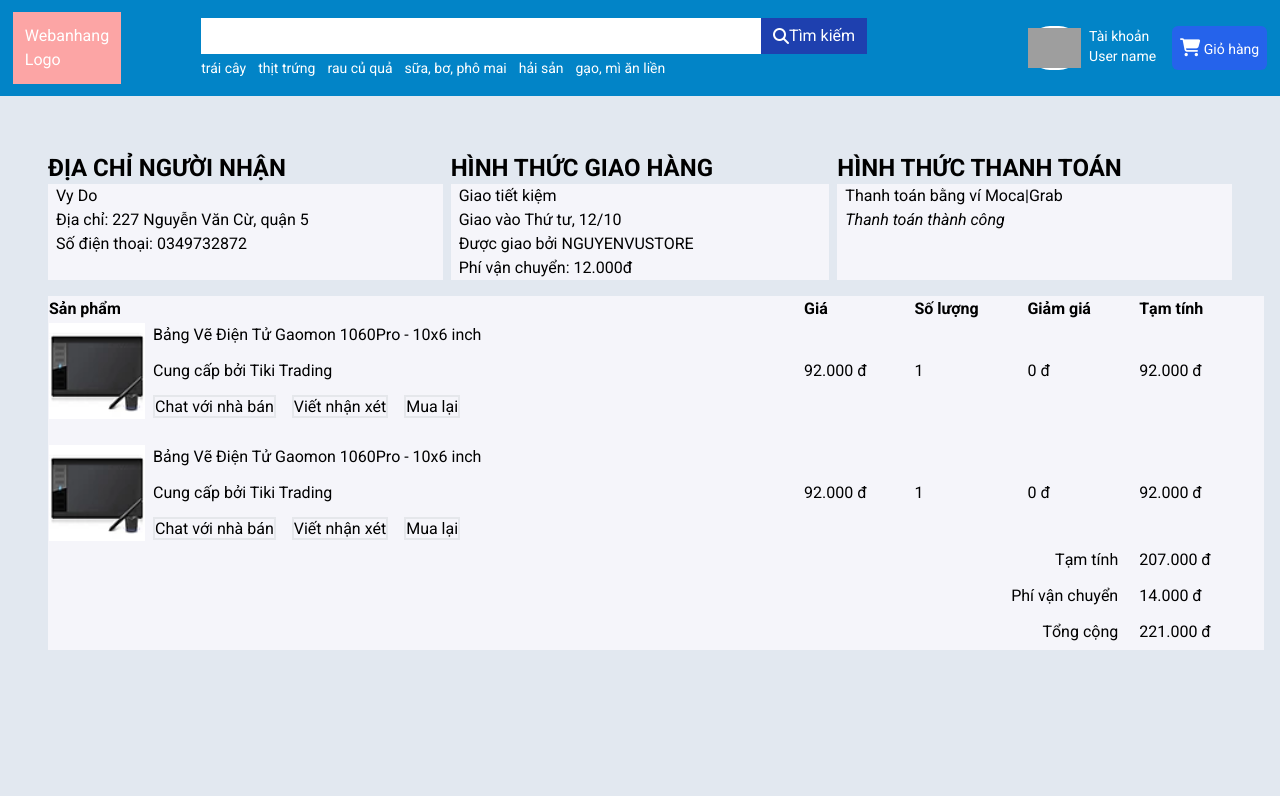
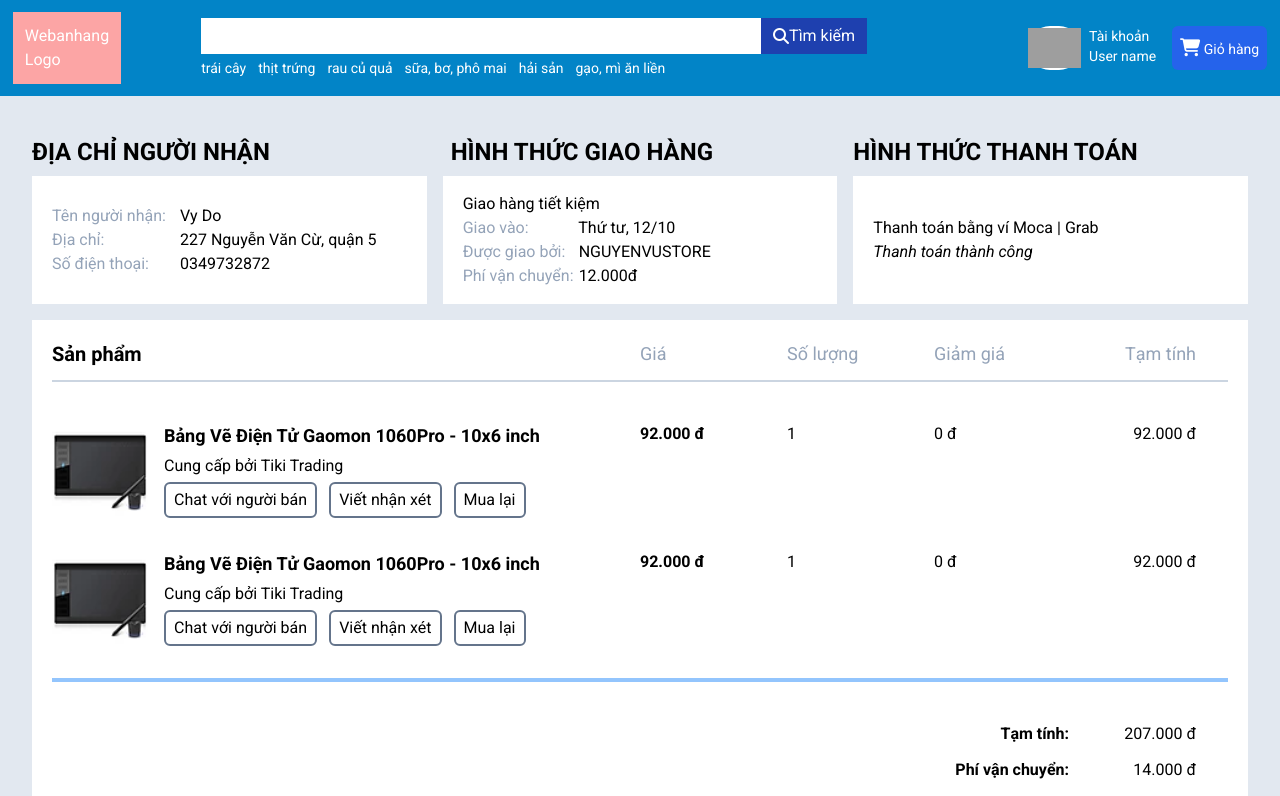
Before and after one commit to dtpvy/NPCNPM_20CLC01_Group2, a React (Vite) app in the folder src/fe/: page /order in a window 1280 px wide. Shown: the top 796 px of the page. Built offline with nearby package versions, Linux system fonts and the light colour scheme; grey boxes are pictures that could not be loaded.

Commit message:
fix order page

```diff
--- a/src/fe/src/App.jsx
+++ b/src/fe/src/App.jsx
@@ -14,9 +14,10 @@ import Register from "./Components/Register";
 import Profile from "./Components/Profile/Profile";
 import Bought from "./Components/Profile/Bought";
 import EditProfile from "./Components/Profile/EditProfile";
+import Payment from "./Components/Payment";
+
 import { useEffect } from "react";
 // import { loginAPI } from "./Services/account.js";
-import Payment from "./Components/Payment";
 
 const App = () => {
 	// useEffect(() => {
@@ -35,7 +36,7 @@ const App = () => {
 					<Route path="seller-profile" element={<SellerProfile />} /> {/*fixed*/}
 				</Route>
 				<Route path="detail/:id" element={<ProductDetail />} /> {/*fixed*/}
-				<Route path="bought" element={<Bought />} />
+				<Route path="bought" element={<Bought />} /> {/*fixed*/}
 				<Route path="order" element={<Order />} />
 				<Route path="cart-detail" element={<Cart />} />
 				<Route path="payment" element={<Payment />} />
--- a/src/fe/src/Components/Header/index.jsx
+++ b/src/fe/src/Components/Header/index.jsx
@@ -2,7 +2,7 @@ import React from "react";
 import avatar from "./avatar.png";
 
 export default function Header() {
-	let category = [
+	const category = [
 		"trái cây",
 		"thịt trứng",
 		"rau củ quả",
@@ -12,7 +12,9 @@ export default function Header() {
 	];
 	const categoryElements = category.map((thing, index) => {
 		return (
-			<div key={index} className="text-sm cursor-pointer hover:underline text-center">
+			<div
+				key={index}
+				className="text-sm cursor-pointer hover:underline hover:scale-105 hover:underline-offset-4 text-center">
 				{thing}
 			</div>
 		);
--- a/src/fe/src/Components/Home/Suggestion/index.jsx
+++ b/src/fe/src/Components/Home/Suggestion/index.jsx
@@ -24,7 +24,7 @@ export default function Suggestion(props) {
 	return (
 		<div className="">
 			<h3 className="text-3xl font-semibold mb-3">Gợi ý hôm nay</h3>
-			<div className="grid grid-cols-5 gap-5 bg-white p-6">{Suggestions}</div>
+			<div className="grid grid-cols-5 gap-5 bg-white">{Suggestions}</div>
 		</div>
 	);
 }
--- a/src/fe/src/Components/Layout/index.jsx
+++ b/src/fe/src/Components/Layout/index.jsx
@@ -11,7 +11,7 @@ const Layout = () => {
 					<Outlet />
 				</div>
 			</div>
-			<footer className="w-screen h-20 bg-blue-500"></footer>
+			<footer className="h-20 bg-blue-500"></footer>
 		</>
 	);
 };
--- a/src/fe/src/Components/Profile/Profile.jsx
+++ b/src/fe/src/Components/Profile/Profile.jsx
@@ -41,7 +41,7 @@ export default function Profile() {
 					</div>
 				</div>
 				<div className="flex flex-col justify-center items-center gap-y-2">
-					<div className="w-48 aspect-square p-2 bg-slate-200 rounded-full flex items-center justify-center">
+					<div className="w-48 aspect-square p-2 bg-slate-400 rounded-full flex items-center justify-center">
 						<img className="w-full" src={avatar} alt="" />
 					</div>
 					<div className="w-48 mt-4 h-0.5 bg-green-200"></div>
--- a/src/fe/src/Components/Profile/Template.jsx
+++ b/src/fe/src/Components/Profile/Template.jsx
@@ -14,17 +14,17 @@ const Template = ({ children }) => {
 		<div>
 			<div className="flex flex-col gap-10">
 				<div className="grid grid-cols-3">
-					<div className="bg-gray-100 p-5 mr-5 rounded-md">
+					<div className="bg-white p-5 mr-5">
 						<div className="font-bold text-2xl">Cái Minh Chánh</div>
 						<div className="text-slate-400">Sửa hồ sơ</div>
 					</div>
-					<div className="bg-gray-100 col-span-2 p-5 rounded-md">
+					<div className="bg-white col-span-2 p-5">
 						<div className="font-semibold text-2xl">Hồ sơ của tôi</div>
 						<div className="text-slate-400">Quản lý thông tin hồ sơ để bảo mật tài khoản</div>
 					</div>
 				</div>
-				<div className="grid grid-cols-3 divide-x">
-					<div className="flex flex-col divide-y mr-5">
+				<div className="grid grid-cols-3 divide-x divide-slate-400">
+					<div className="flex flex-col divide-y divide-slate-400 mr-5">
 						{buttons.map((button) => {
 							return (
 								<div
--- a/src/fe/src/Components/Profile/bought.jsx
+++ b/src/fe/src/Components/Profile/bought.jsx
@@ -1,60 +1,39 @@
-import React from "react";
+import React, { useState } from "react";
 
-import avatar from "./avatar.png";
-import account from "./account.png";
-import bill from "./bill.png";
-import sp from "./sp.png";
-
-import Header from "../Header";
+import Template from "./Template";
 
 export default function Bought() {
+	const [option, setOption] = useState("Tất cả");
+
 	return (
-		<div>
-			{/* <header><Header/></header> */}
-			<div class="grid grid-cols-3 gap-4 px-8">
-				<div class="flex-row">
-					<div class="bg-gray-100 p-5">
-						{/* <div class="h-10"><img src={avatar}  /></div> */}
-						<div class="font-bold">Cái Minh Chánh</div>
-						<div class="opacity-60">Sửa hồ sơ</div>
-					</div>
+		<Template>
+			<div className="pl-5 w-full col-span-2">
+				<div className="flex text-xl col-span-2 justify-start items-start flex-nowrap h-10">
+					{options.map((x) => {
+						return (
+							<button
+								style={{ backgroundColor: option === x ? "white" : "" }}
+								className="px-2 h-full hover:bg-slate-300"
+								onClick={() => {
+									setOption(x);
+								}}>
+								<span
+									style={{
+										borderBottom: option === x ? "3px solid blue" : "",
+										transition: "border-width 100ms linear, background-color 100ms linear",
+									}}>
+									{x}
+								</span>
+							</button>
+						);
+					})}
 				</div>
-
-				<div class="bg-gray-100 col-span-2 p-5">
-					<div class="text-xl font-semibold">Đơn hàng đã mua</div>
-					<div class="opacity-60">Tra cứu các đơn hàng đã mua </div>
-				</div>
-				<div class=" p-5 flex flex-col gap-y-7 ">
-					<div class="flex flex-row">
-						<img class="" src={account} alt="" />
-						<button class="text-2xl">Tài khoản của tôi</button>
-					</div>
-					<div class="flex flex-row">
-						<img class="" src={bill} alt="" />
-						<button class="text-2xl">Đơn hàng đã mua</button>
-					</div>
-					<div class="flex flex-row gap-x-2">
-						<img class="w-12 h-12" src={sp} alt="" />
-						<button class="text-2xl">Yêu cầu hỗ trợ</button>
-					</div>
-				</div>
-				<div>
-					<div class="flex flex-row gap-x-5 gap-y-5 p-2 text-xl col-span-2 justify-start items-start flex-nowrap w-max">
-						<button class="border-b-2 border-sky-100 hover:border-sky-500">Tất cả</button>
-						<button class="border-b-2 border-sky-100 hover:border-sky-500">Chờ xác nhận</button>
-						<button class="border-b-2 border-sky-100 hover:border-sky-500">Chờ lấy hàng</button>
-						<button class="border-b-2 border-sky-100 hover:border-sky-500">Đang giao</button>
-						<button class="border-b-2 border-sky-100 hover:border-sky-500">Đã giao</button>
-						<button class="border-b-2 border-sky-100 hover:border-sky-500">Đã hủy</button>
-						<button class="border-b-2 border-sky-100 hover:border-sky-500">
-							Trả hàng/Hoàn tiền
-						</button>
-					</div>
-					<div class="p-5 flex justify-center  w-max items-center text-2xl font-bold">
-						Hiện tại bạn chưa có đơn hàng nào, hãy tiếp tục mua sắm nhé!
-					</div>
+				<div className="w-full bg-white py-5 px-10 flex justify-center items-center text-2xl font-bold">
+					Hiện tại bạn chưa có đơn hàng nào, hãy tiếp tục mua sắm nhé!
 				</div>
 			</div>
-		</div>
+		</Template>
 	);
 }
+
+const options = ["Tất cả", "Chờ xác nhận", "Đang giao", "Đã giao", "Đã hủy", "Trả hàng/ hoàn tiền"];
--- a/src/fe/src/Pages/order/index.jsx
+++ b/src/fe/src/Pages/order/index.jsx
@@ -3,149 +3,150 @@ import productImg from "../../components/Images/product-1.png";
 
 const Order = () => {
 	return (
-		<div className="my-4">
+		<div className="flex flex-col gap-4">
 			{/* Information of customer */}
-			<div className="flex justify-between mx-4">
+			<div className="grid grid-cols-3 gap-4">
 				{/* Address of customer */}
-				<div className="w-1/3">
+				<div className="flex flex-col gap-2">
 					<div className="font-semibold text-2xl">ĐỊA CHỈ NGƯỜI NHẬN</div>
-					<ul className="bg-[#f5f5fa] px-2 h-24">
-						<li>Vy Do</li>
+					<ul className="bg-white px-5 py-2 h-32 flex flex-col justify-center items-start">
 						<li>
-							<span>Địa chỉ:</span> 227 Nguyễn Văn Cừ, quận 5
+							<span className="text-slate-400 inline-block w-32">Tên người nhận:</span>
+							Vy Do
 						</li>
 						<li>
-							<span>Số điện thoại:</span> 0349732872
+							<span className="text-slate-400 inline-block w-32">Địa chỉ:</span>
+							227 Nguyễn Văn Cừ, quận 5
+						</li>
+						<li>
+							<span className="text-slate-400 inline-block w-32">Số điện thoại:</span>
+							0349732872
 						</li>
 					</ul>
 				</div>
 				{/* "Mode-Of-Delivery" */}
-				<div className="w-1/3">
+				<div className="flex flex-col gap-2">
 					<div className="mx-2 font-semibold text-2xl">HÌNH THỨC GIAO HÀNG</div>
-					<ul className="bg-[#f5f5fa] mx-2 px-2 h-24">
-						<li>Giao tiết kiệm</li>
-						<li>Giao vào Thứ tư, 12/10</li>
-						<li>Được giao bởi NGUYENVUSTORE</li>
-						<li>Phí vận chuyển: 12.000đ</li>
+					<ul className="bg-white px-5 py-3 h-32 flex flex-col justify-center items-start">
+						<li className="">Giao hàng tiết kiệm</li>
+						<li>
+							<span className="text-slate-400 inline-block w-28">Giao vào:</span> Thứ tư, 12/10
+						</li>
+						<li>
+							<span className="text-slate-400 inline-block w-28">Được giao bởi:</span> NGUYENVUSTORE
+						</li>
+						<li>
+							<span className="text-slate-400 inline-block w-28">Phí vận chuyển:</span> 12.000đ
+						</li>
 					</ul>
 				</div>
 				{/* Mode-Of-Payment */}
-				<div className="w-1/3">
+				<div className="flex flex-col gap-2">
 					<div className="font-semibold text-2xl">HÌNH THỨC THANH TOÁN</div>
-					<ul className="bg-[#f5f5fa] px-2 h-24 ">
-						<li>Thanh toán bằng ví Moca|Grab</li>
+					<ul className="bg-white px-5 py-3 h-32 flex flex-col justify-center items-start">
+						<li>Thanh toán bằng ví Moca | Grab</li>
 						<li>
 							<i>Thanh toán thành công</i>
 						</li>
 					</ul>
 				</div>
 			</div>
-
+			<div className="bg-white">
 				{/*information of product  */}
-			<table className="bg-[#f5f5fa] my-4 ml-4 mr-4 w-full">
-				<thead>
-					<tr className="px-5 py-1.5 text-left">
-						<th>Sản phẩm</th>
-						<th>Giá</th>
-						<th>Số lượng</th>
-						<th>Giảm giá</th>
-						<th>Tạm tính</th>
-					</tr>
-				</thead>
-				<tbody>
-					<tr>
-						<td className="flex">
-							{" "}
-							{/*"Sản phẩm"*/}
-							<div>
+				<div className="w-full p-5 grid grid-cols-8 gap-y-3">
+					<div className="col-span-4 font-bold text-xl">Sản phẩm</div>
+					<div className="text-slate-400 text-lg">Giá</div>
+					<div className="text-slate-400 text-lg">Số lượng</div>
+					<div className="text-slate-400 text-lg">Giảm giá</div>
+					<div className="text-slate-400 text-lg text-right pr-8">Tạm tính</div>
+					<div className="col-span-8 w-full h-0.5 bg-slate-300"></div>
+				</div>
+				<div className="w-full p-5 grid grid-cols-8 gap-y-8">
+					<div className="flex gap-2 col-span-4">
+						<div className="">
 							{/* image of product */}
 							<img
-									className="w-24 h-24 object-cover"
+								className="w-24 aspect-square object-cover"
 								src={productImg}
 								alt="Bảng Vẽ Điện Tử Gaomon 1060Pro - 10x6 inch"
 							/>
 						</div>
+
 						<div className="flex flex-col justify-between mx-2">
 							{/* Name product & describe */}
-								<a href="link dẫn tới sản phẩm">Bảng Vẽ Điện Tử Gaomon 1060Pro - 10x6 inch</a>
+							<div className="text-lg font-semibold hover:text-blue-500 hover:underline hover:underline-offset-4 cursor-pointer">
+								Bảng Vẽ Điện Tử Gaomon 1060Pro - 10x6 inch
+							</div>
 							<p>Cung cấp bởi Tiki Trading</p>
-								<div className="">
-									<span className="border-solid border-2   divide-gray-100 mr-2">
-										Chat với nhà bán
+							<div className="flex gap-3 items-center">
+								<span className="border-2 border-slate-500 px-2 py-1 rounded-md cursor-pointer hover:bg-blue-500 hover:text-white duration-150 hover:scale-105">
+									Chat với người bán
 								</span>
-									<span className="border-solid border-2   mx-2">Viết nhận xét</span>
-									<span className="border-solid border-2   mx-2">Mua lại</span>
+								<span className="border-2 border-slate-500 px-2 py-1 rounded-md cursor-pointer hover:bg-blue-500 hover:text-white duration-150 hover:scale-105">
+									Viết nhận xét
+								</span>
+								<span className="border-2 border-slate-500 px-2 py-1 rounded-md cursor-pointer hover:bg-blue-500 hover:text-white duration-150 hover:scale-105">
+									Mua lại
+								</span>
 							</div>
 						</div>
-						</td>
-						<td>
-							{" "}
-							{/*Giá*/}
-							92.000 đ
-						</td>
-						<td>1</td>
-						<td>0 đ</td>
-						<td>92.000 đ</td>
-					</tr>
-					<br />
-					<tr>
-						<td className="flex">
-							{" "}
-							{/*"Sản phẩm"*/}
-							<div>
+					</div>
+					<div className="font-semibold">92.000 đ</div>
+					<div>1</div>
+					<div>0 đ</div>
+					<div className="text-right pr-8">92.000 đ</div>
+
+					<div className="flex gap-2 col-span-4">
+						<div className="">
 							{/* image of product */}
 							<img
-									className="w-24 h-24 object-cover"
+								className="w-24 aspect-square object-cover"
 								src={productImg}
 								alt="Bảng Vẽ Điện Tử Gaomon 1060Pro - 10x6 inch"
 							/>
 						</div>
+
 						<div className="flex flex-col justify-between mx-2">
 							{/* Name product & describe */}
-								<a href="link dẫn tới sản phẩm">Bảng Vẽ Điện Tử Gaomon 1060Pro - 10x6 inch</a>
+							<div className="text-lg font-semibold hover:text-blue-500 hover:underline hover:underline-offset-4 cursor-pointer">
+								Bảng Vẽ Điện Tử Gaomon 1060Pro - 10x6 inch
+							</div>
 							<p>Cung cấp bởi Tiki Trading</p>
-								<div className="">
-									<span className="border-solid border-2  divide-gray-100 mr-2">
-										Chat với nhà bán
+							<div className="flex gap-3 items-center">
+								<span className="border-2 border-slate-500 px-2 py-1 rounded-md cursor-pointer hover:bg-blue-500 hover:text-white duration-150 hover:scale-110">
+									Chat với người bán
 								</span>
-									<span className="border-solid border-2  mx-2">Viết nhận xét</span>
-									<span className="border-solid border-2  mx-2">Mua lại</span>
+								<span className="border-2 border-slate-500 px-2 py-1 rounded-md cursor-pointer hover:bg-blue-500 hover:text-white duration-150 hover:scale-110">
+									Viết nhận xét
+								</span>
+								<span className="border-2 border-slate-500 px-2 py-1 rounded-md cursor-pointer hover:bg-blue-500 hover:text-white duration-150 hover:scale-110">
+									Mua lại
+								</span>
 							</div>
 						</div>
-						</td>
-						<td>
-							{" "}
-							{/*Giá*/}
-							92.000 đ
-						</td>
-						<td>1</td>
-						<td>0 đ</td>
-						<td>92.000 đ</td>
-					</tr>
-				</tbody>
-				<tfoot>
-					<tr>
-						<td colspan="4" className="text-right px-5 py-1.5">
-							<span>Tạm tính</span>
-						</td>
-						<td>207.000 đ</td>
-					</tr>
-					<tr>
-						<td colspan="4" className="text-right px-5 py-1.5">
-							<span>Phí vận chuyển</span>
-						</td>
-						<td>14.000 đ</td>
-					</tr>
-					<tr>
-						<td colspan="4" className="text-right px-5 py-1.5">
-							<span>Tổng cộng</span>
-						</td>
-						<td>
-							<span>221.000 đ</span>
-						</td>
-					</tr>
-				</tfoot>
-			</table>
+					</div>
+					<div className="font-semibold">92.000 đ</div>
+					<div>1</div>
+					<div>0 đ</div>
+					<div className="text-right pr-8">92.000 đ</div>
+					<div className="col-span-8 w-full h-1 bg-blue-300"></div>
+				</div>
+				<div className="w-full p-5 grid grid-cols-8 gap-y-3">
+					<div className="col-span-7 flex flex-col gap-2 items-end pr-3 font-semibold">
+						Tạm tính:
+					</div>
+					<div className="text-right pr-8">207.000 đ</div>
+
+					<div className="col-span-7 flex flex-col gap-2 items-end pr-3 font-semibold">
+						Phí vận chuyển:
+					</div>
+					<div className="text-right pr-8">14.000 đ</div>
+					<div className="col-span-7 flex flex-col gap-2 items-end pr-3 font-semibold">
+						Tổng cộng:
+					</div>
+					<div className="text-right pr-8">221.000 đ</div>
+				</div>
+			</div>
 		</div>
 	);
 };
```
Lines whose indentation alone changed are shown as unchanged.
